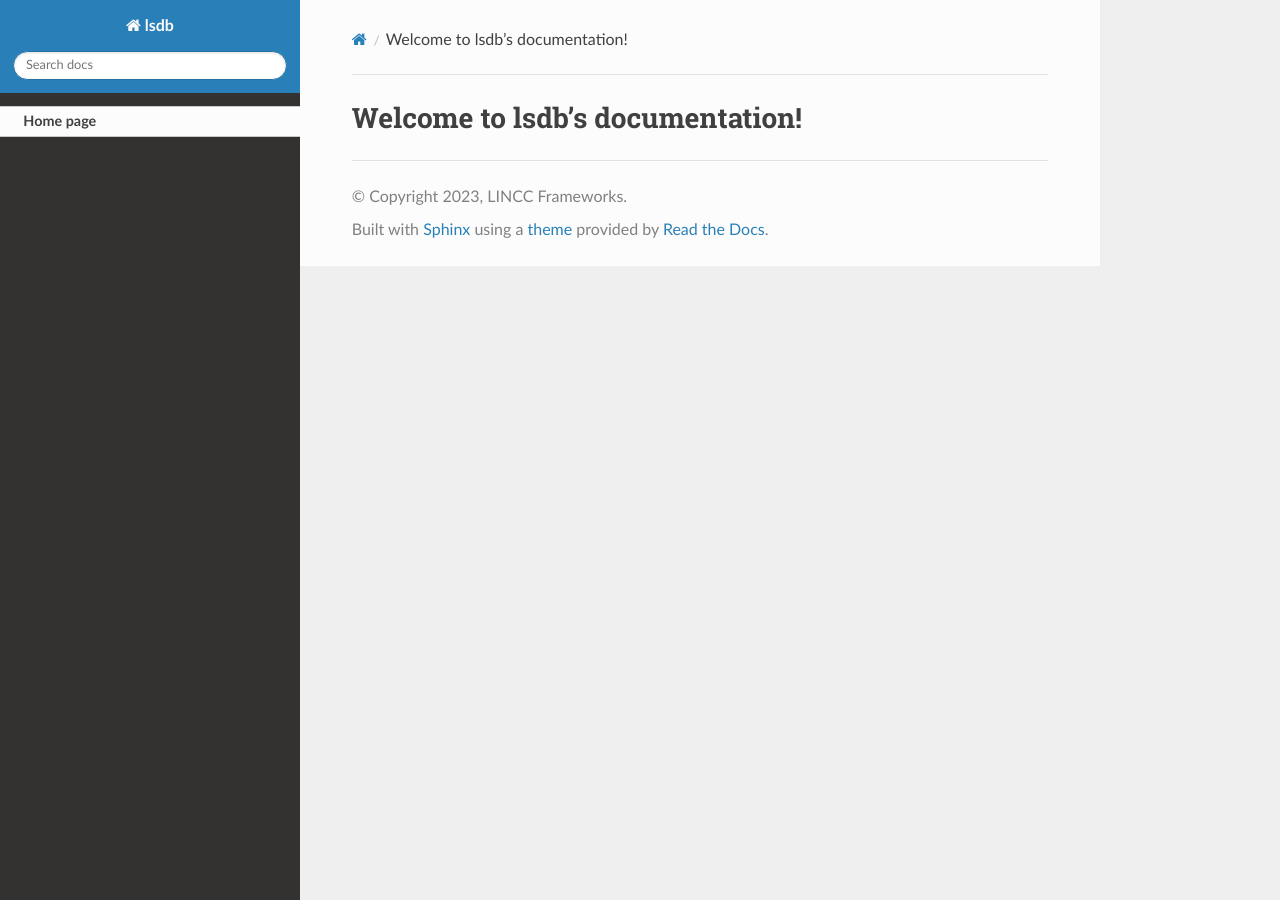
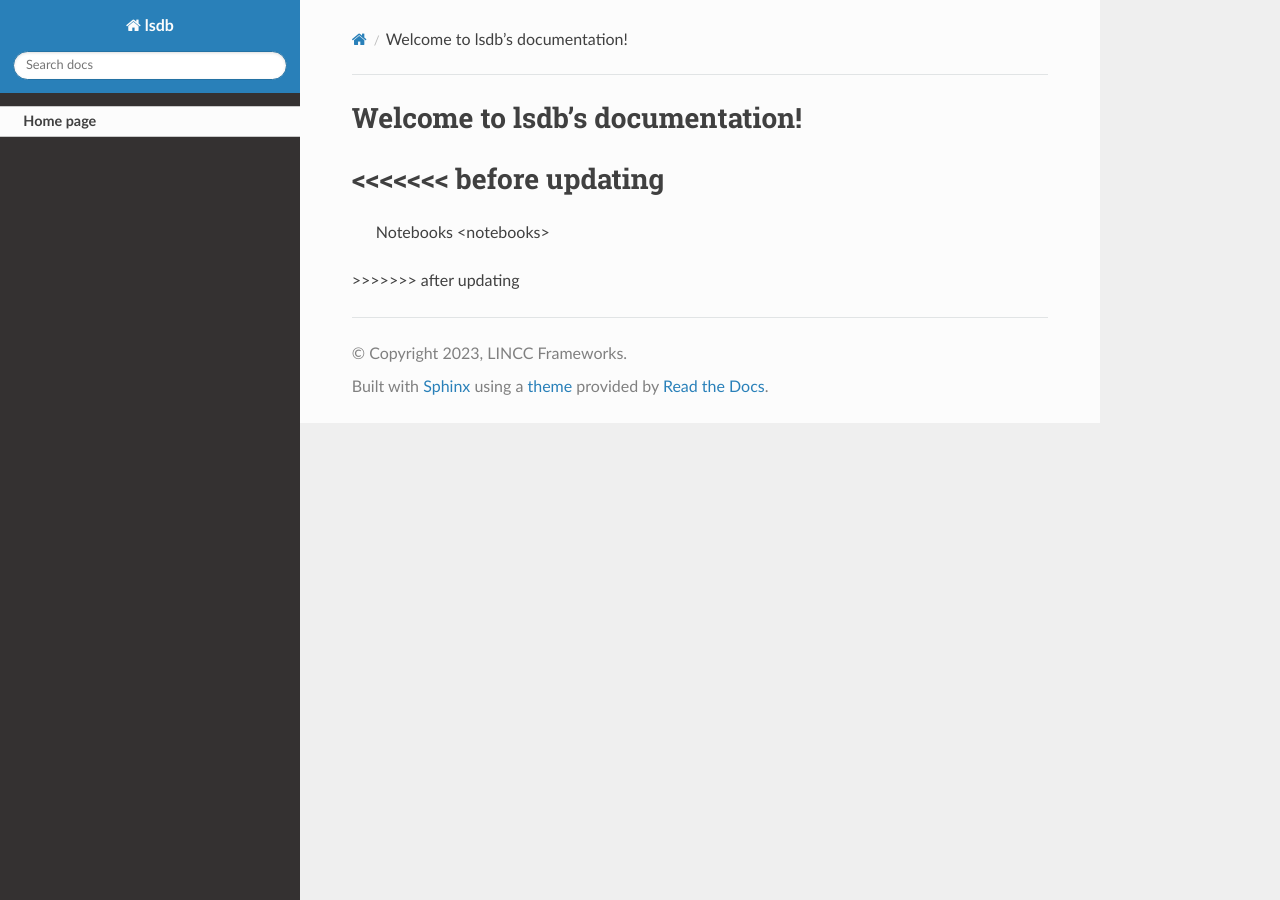
Before and after one commit to astronomy-commons/lsdb, a Sphinx documentation site: the page built from docs/index.rst, in a window 1280 px wide. Built offline with Sphinx 7.4.7 and the Read the Docs theme 2.0.0, drawn with Linux system fonts in a browser that asks for light colours; pages that are not in the unit, such as notebooks, are missing from menus; the version number could not be read and is left out.

```diff
--- a/docs/conf.py
+++ b/docs/conf.py
@@ -29,6 +29,7 @@ version = ".".join(release.split(".")[:2])
 extensions = ["sphinx.ext.mathjax", "sphinx.ext.napoleon", "sphinx.ext.viewcode"]
 
 extensions.append("autoapi.extension")
+extensions.append("nbsphinx")
 
 templates_path = []
 exclude_patterns = ["_build", "**.ipynb_checkpoints"]
--- a/docs/index.rst
+++ b/docs/index.rst
@@ -10,3 +10,7 @@ Welcome to lsdb's documentation!
 
    Home page <self>
    API Reference <autoapi/index>
+<<<<<<< before updating
+=======
+   Notebooks <notebooks>
+>>>>>>> after updating
--- a/docs/requirements.txt
+++ b/docs/requirements.txt
@@ -1,3 +1,9 @@
 sphinx==6.1.3
 sphinx-rtd-theme==1.2.0
 sphinx-autoapi==2.0.1
+nbsphinx
+ipython
+jupytext
+jupyter
+matplotlib
+numpy
```
Also changed, not shown: pyproject.toml (+8 -0 lines), .copier-answers.yml, .pre-commit-config.yaml, benchmarks/__init__.py (added), 6 other files.
